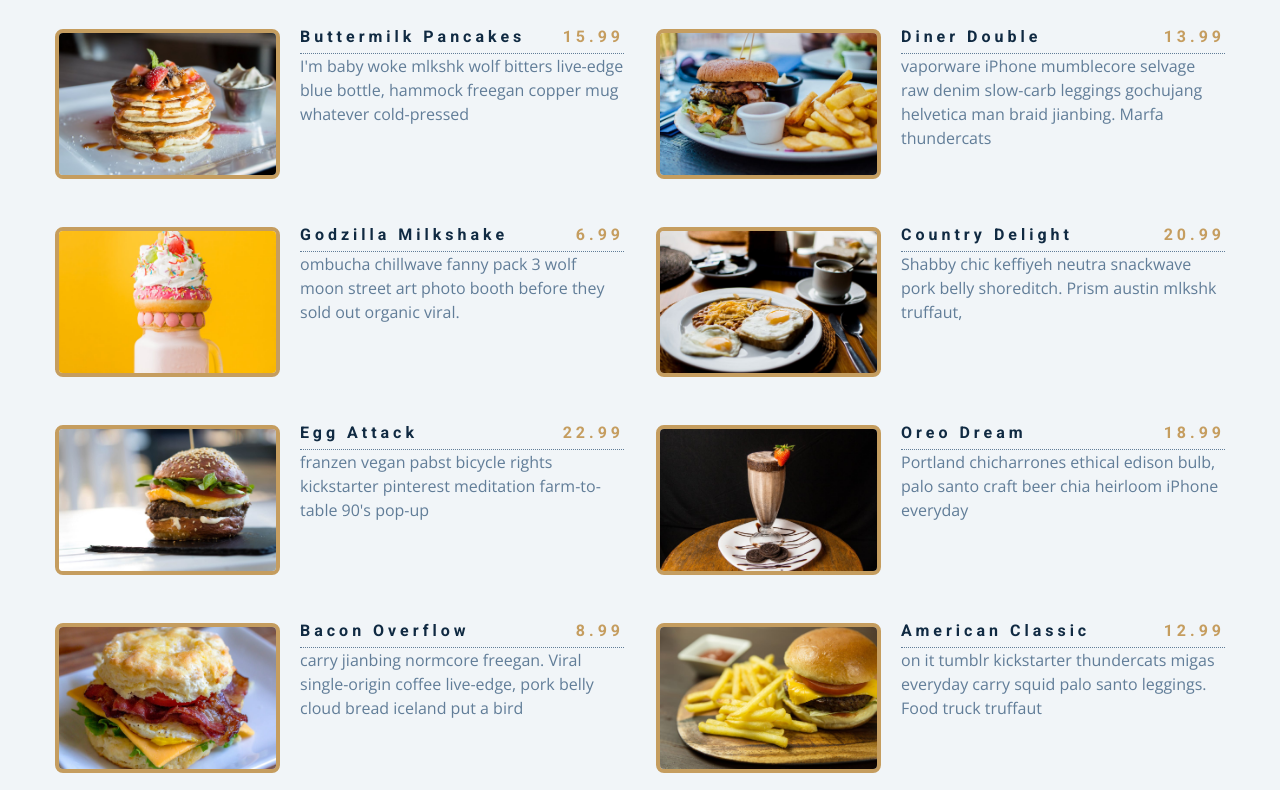
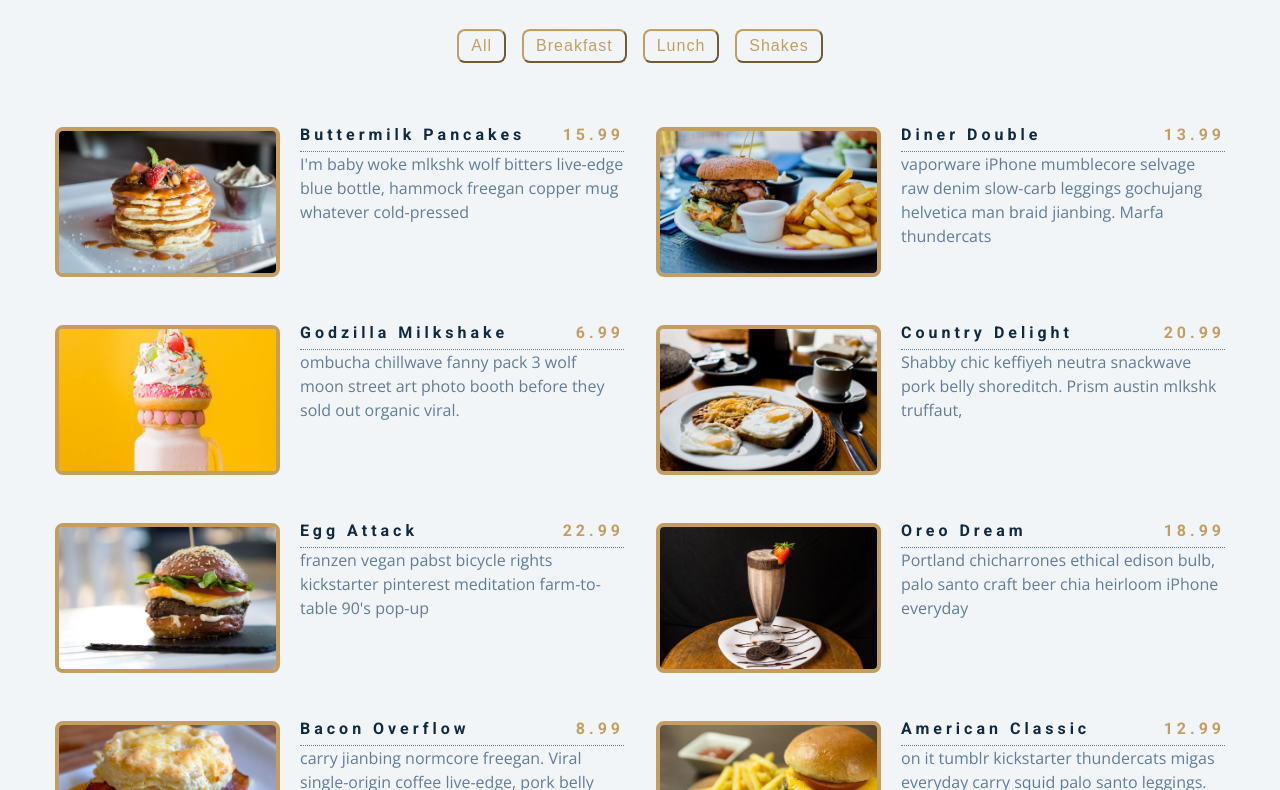
Before and after one commit to Plehlowla/our-menu-project, a plain HTML site: page index.html in a window 1280 px wide. Shown: the part 139-929 px from the top of the page. Drawn offline with nearby package versions, Linux system fonts and the light colour scheme.

Commit message:
buttons WIP

```diff
--- a/app.js
+++ b/app.js
@@ -75,6 +75,9 @@ const menu = [
 
 const sectionCenter = document.querySelector('.section-center');
 
+const filterBtns = document.querySelectorAll('.filter-btn');
+
+// loading item
 window.addEventListener('DOMContentLoaded', function(){
   // console.log('Shake and Bake');
   // let displayMenu = menu.map(function(item){
@@ -95,8 +98,17 @@ window.addEventListener('DOMContentLoaded', function(){
   // sectionCenter.innerHTML = displayMenu;
 
   displayMenuItems(menu);
+});
+
+// filter items
+filterBtns.forEach(function(btn){
+  btn.addEventListener('click', function(e){
+    console.log(e.currentTarget.dataset);
+  })
 })
 
+
+// items
 function displayMenuItems(menuItems){
   let displayMenu = menuItems.map(function(item){
     // console.log(item);
@@ -111,7 +123,7 @@ function displayMenuItems(menuItems){
             </div>
             </article>`
   })
-  displayMenu = displayMenu.join("")
+  displayMenu = displayMenu.join("");
   // console.log(displayMenu);
   sectionCenter.innerHTML = displayMenu;
 }
--- a/index.html
+++ b/index.html
@@ -24,6 +24,12 @@
             <div class="underline"></div>
         </div>
         <!-- filter buttons -->
+        <div class="btn-container">
+            <button class="filter-btn" type="button" data-id='all'>all</button>
+            <button class="filter-btn" type="button">breakfast</button>
+            <button class="filter-btn" type="button">lunch</button>
+            <button class="filter-btn" type="button">shakes</button>
+        </div>
         <!-- menu items -->
         <div class="section-center">
             <!-- single item -->
```
